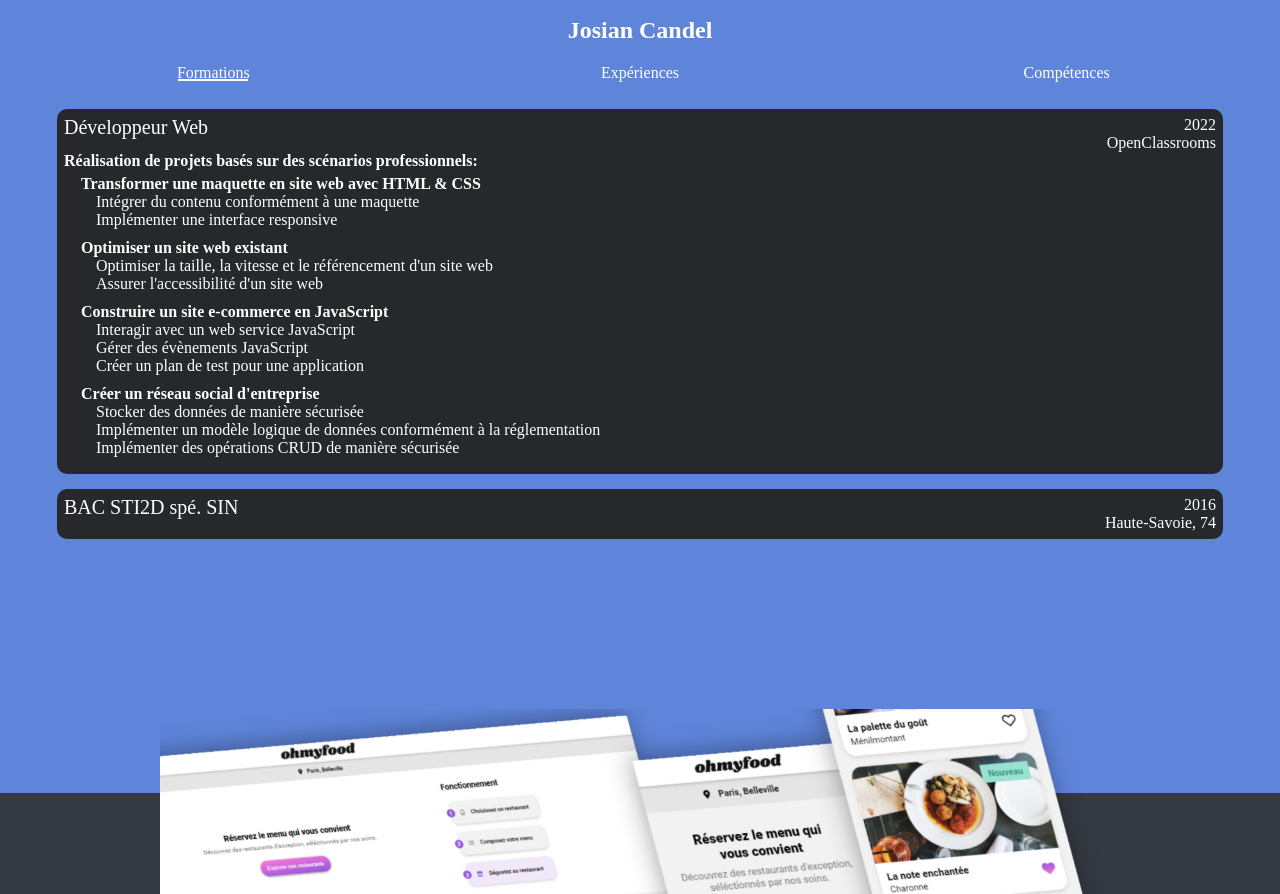
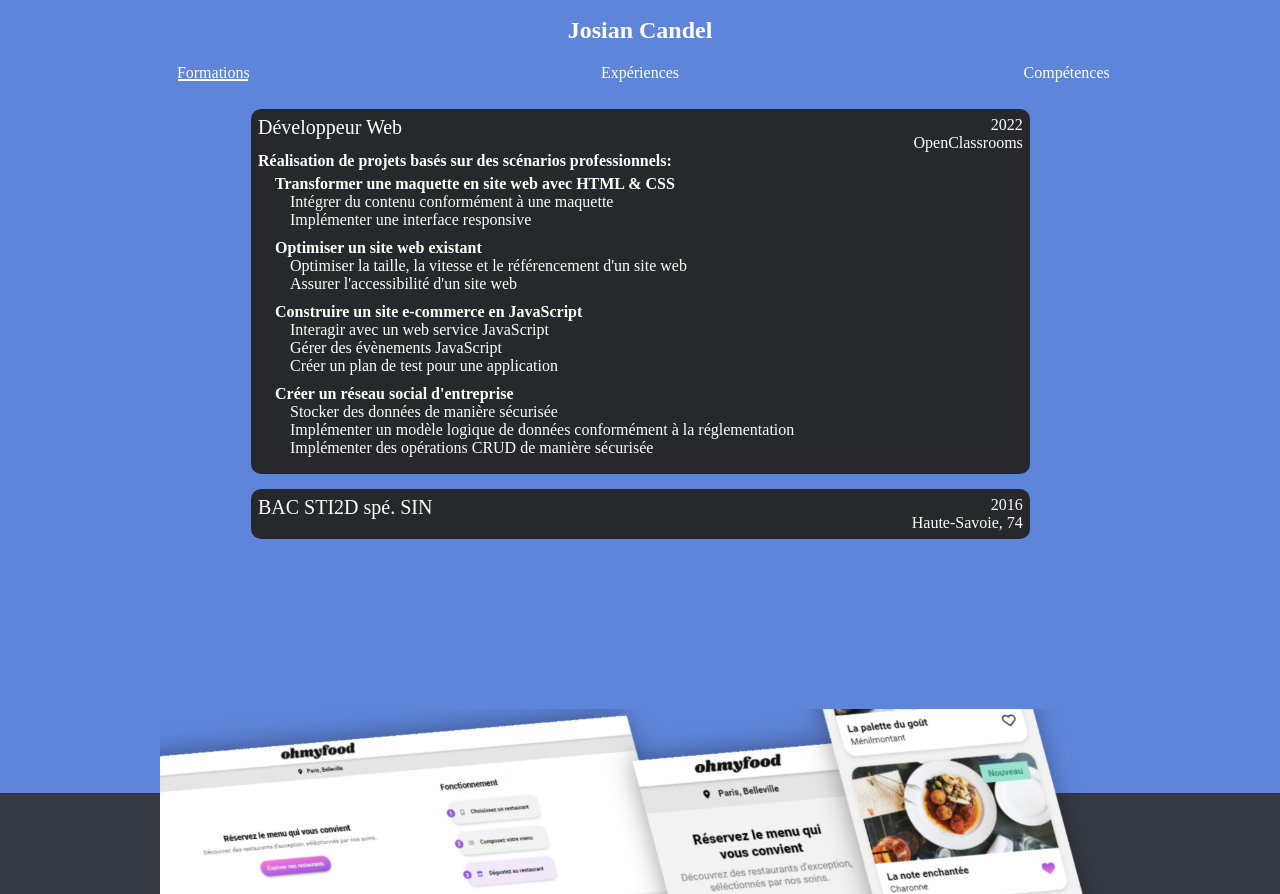
Before and after one commit to Jsncndl/jsncndl, a React (Create React App) app in the folder my-app/: page / in a window 1280 px wide. Shown: the part 1107-2001 px from the top of the page. Built offline with nearby package versions, Linux system fonts and the light colour scheme.

Commit message:
refactor cards components and page more for semantic

```diff
--- a/my-app/src/components/Card/card.tsx
+++ b/my-app/src/components/Card/card.tsx
@@ -1,8 +1,7 @@
-import { useEffect, useRef, useState } from 'react'
+import { useRef } from 'react'
 import styled from 'styled-components'
 import { colors } from '../../styles/colors'
 import '../Card/card.css'
-import { mediaQueries } from '../../styles/mediaQueries'
 import { FadeInBottomTopYAnimation, FadeInLeftRightXAnimation } from '../../styles/animations/animations'
 
 interface CardProps {
@@ -25,7 +24,7 @@
   indexDelay?: number
 }
 
-const StyledCard = styled.div<{indexDelay?: number}>`
+const StyledCard = styled.li<{indexDelay?: number}>`
   background-color: ${colors.second};
   width: 90%;
   max-height: 440px;
@@ -82,11 +81,6 @@
   padding: 0 0 0 15px;
 `
 export const Card = (props: CardProps) => {
-  const DispatchItemList = (itemList: string[]) => {
-    itemList.map((item: string, index: number) => {
-      return <StyledListItem key={index}>{item}</StyledListItem>
-    })
-  }
 
   return (
     <StyledCard indexDelay={props.indexDelay}>
@@ -140,7 +134,7 @@
   )
 }
 
-const StyledCardExp = styled.div<{indexDelay?: number}>`
+const StyledCardExp = styled.li<{indexDelay?: number}>`
   background-color: ${colors.second};
   width: 90%;
   max-height: 250px;
--- a/my-app/src/components/CardCpt/CardCpt.tsx
+++ b/my-app/src/components/CardCpt/CardCpt.tsx
@@ -43,10 +43,8 @@
 export const CardCpt = ({ title, icon, indexDelay }: CardCptProps) => {
   return (
     <StyledContainer indexDelay={indexDelay}>
-      <FadeInX>
         <StyledIcon src={icon} alt={'Logo de ' + title} />
         <p>{title}</p>
-      </FadeInX>
     </StyledContainer>
   )
 }
--- a/my-app/src/components/CardCptList/CardCptList.tsx
+++ b/my-app/src/components/CardCptList/CardCptList.tsx
@@ -20,8 +20,9 @@
   { title: 'Node.JS', icon: nodeIcon },
 ]
 
-const StyledContainer = styled.div`
+const StyledContainer = styled.ul`
   list-style-type: none;
+  margin: 0;
   display: flex;
   flex-wrap: wrap;
   justify-content: space-evenly;
--- a/my-app/src/pages/More/More.tsx
+++ b/my-app/src/pages/More/More.tsx
@@ -50,6 +50,25 @@
   flex-wrap: wrap;
   justify-content: space-around;
   overflow: hidden;
+`
+const CardContainer = styled.div`
+  padding: 0;
+  margin: 0;
+  display: flex;
+  flex-direction: row;
+  flex-wrap: wrap;
+  justify-content: space-around;
+  overflow: hidden;
+`
+const CardList = styled.ul`
+list-style-type: none;
+padding: 0;
+margin: 0;
+display: flex;
+flex-direction: row;
+flex-wrap: wrap;
+justify-content: space-around;
+overflow: hidden;
 `
 
 const StyledItemList = styled.li<{ active?: boolean }>`
@@ -164,24 +183,25 @@
               </StyledItemList>
             )}
           </StyledSubMenu>
-          <StyledSubMenu>
+          <CardContainer>
             {categorie === 'formations' ? (
-              <>
+              <CardList>
                 <Card {...cardValue1} indexDelay={0} />
-                <Card indexDelay={1}
+                <Card
+                  indexDelay={1}
                   {...{ title: 'BAC STI2D spé. SIN', date: '2016', place: 'Haute-Savoie, 74' }}
                 />
-              </>
+              </CardList>
             ) : categorie === 'experiences' ? (
-              <>
+              <CardList>
                 <CardExpList />
-              </>
+              </CardList>
             ) : categorie === 'competences' ? (
               <CardCptList />
             ) : (
               <div>Une erreur est survenue ...</div>
             )}
-          </StyledSubMenu>
+          </CardContainer>
         </StyledBackground>
       </StyledContainer>
     </span>
```
